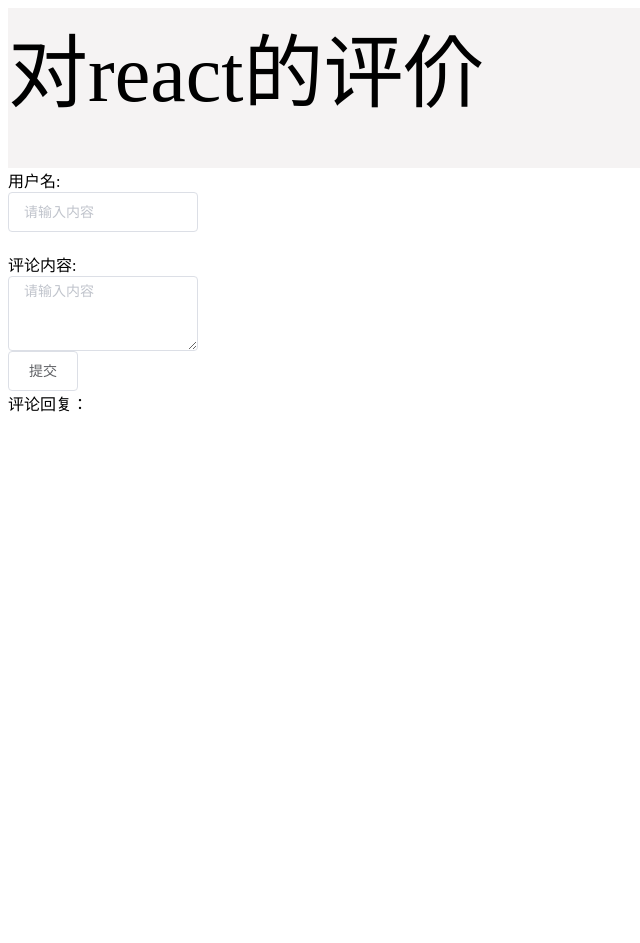
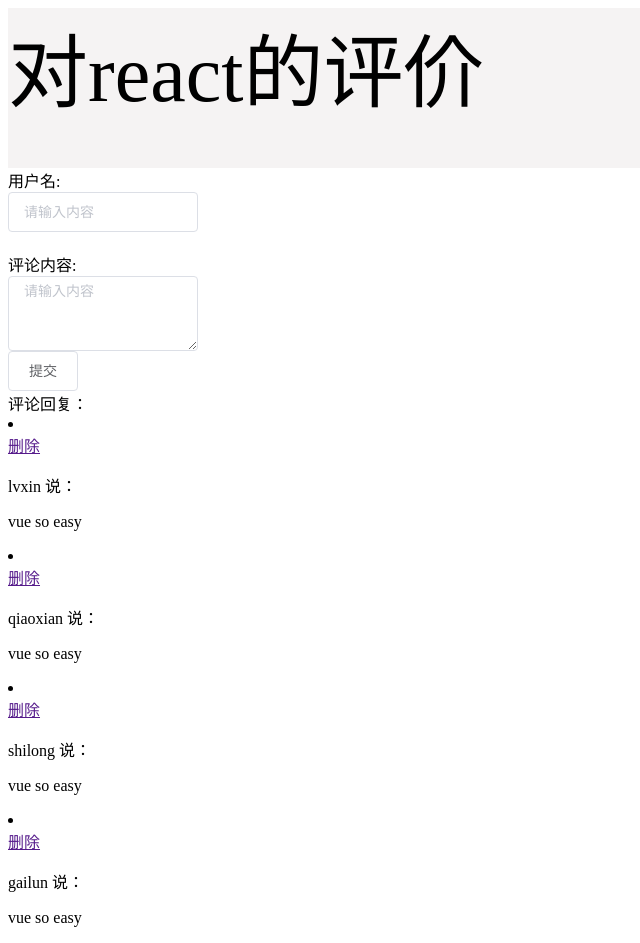
Before and after one commit to MrxinL/vue2.0, a Vue app: page / in a window 1280 px wide. Shown: the whole page, without its empty margins (0-640 px from the left). Before the commit the page ends 800 px from the top, so only its background shows below. Built offline with nearby package versions, Linux system fonts and the light colour scheme.

Commit message:
chore: 点击交互，组件中传值

```diff
--- a/src/App.vue
+++ b/src/App.vue
@@ -1,8 +1,8 @@
 <template>
   <div id="app">
     <div class="head"> 对react的评价</div>
-    <Add class="use" @listenToChild='getChildData'></Add>
-    <List class="List"></List>
+    <Add class="use" :getChildData='getChildData'></Add>
+    <List class="List" :comments='comments'></List>
   </div>
 </template>
 
@@ -13,10 +13,31 @@
 
 export default {
   name: 'App',
+  data(){
+    return{
+        comments:[
+          {
+          input: 'lvxin ',
+          textarea: 'vue so easy'
+          },
+           {
+          input: 'qiaoxian ',
+          textarea: 'vue so easy'
+          },
+           {
+          input: 'shilong ',
+          textarea: 'vue so easy'
+          },
+           {
+          input: 'gailun ',
+          textarea: 'vue so easy'
+          },
+        ]
+    }
+  },
   methods: {
-     getChildData (val) {
-       const {input, textarea} = val;
-       console.log(`子组件传递过来的数据: ${input},${textarea}`)
+     getChildData (comment) {
+        this.comments.unshift(comment);
      }
   },
     components:{
@@ -37,8 +58,8 @@
     font-size: 80px;
     background-color: rgb(245, 243, 243);
   }
-  .List {
-  display: flex;
-  }
+  /* .List {
+      float: right;
+  } */
 
 </style>
--- a/src/components/Talk/Add.vue
+++ b/src/components/Talk/Add.vue
@@ -21,16 +21,37 @@
 <script>
 export default {
     name: 'Add',
+    props: {
+      getChildData:{
+        type: Function,
+        required: true
+      }
+
+    },
     data(){
       return {
         input:'',
-         textarea: ''
+         textarea:''
       }
     },
     methods: {
         handclick : function() {
-          console.log(this.$data)
-            this.$emit('listenToChild', this.$data)
+          const input = this.input.trim();
+          const textarea = this.input.trim();
+          if(!input || !textarea){
+             alert('用户名和内容不能为空');
+             return;
+          }
+          const comment = {
+            input,
+            textarea
+          }
+          console.log(comment);
+          this.getChildData(comment);
+          this.input=''
+          this.textarea=''
+        //   console.log(this.$data)
+        //     this.$emit('listenToChild', this.$data)
         }
     }
 
--- a/src/components/Talk/Item.vue
+++ b/src/components/Talk/Item.vue
@@ -1,12 +1,22 @@
 <template>
-    <div>
-        <div></div>
-    </div>
+    <li>
+        <div>
+            <a href="">删除</a>
+        </div>
+        <p><span>{{comment.input}}说：</span></p>
+        <p>{{comment.textarea}}</p>
+
+    </li>
 </template>
 
 <script>
 export default {
       name: 'item',
+    //   props: ['comment']
+    props: {
+        comment: Object
+    }
+
 
 }
 </script>
--- a/src/components/Talk/List.vue
+++ b/src/components/Talk/List.vue
@@ -1,18 +1,24 @@
 <template>
     <div>
       <span>评论回复：</span>
-
+        <Item v-for="(comment, index) in comments " :key="index" :comment='comment'/>
 
     </div>
 </template>
 
 <script>
+  import Item from './Item'
+
 export default {
 
+    props:['comments'],
     data() {
       return {
 
       }
+    },
+    components: {
+      Item
     }
 }
 </script>
```
